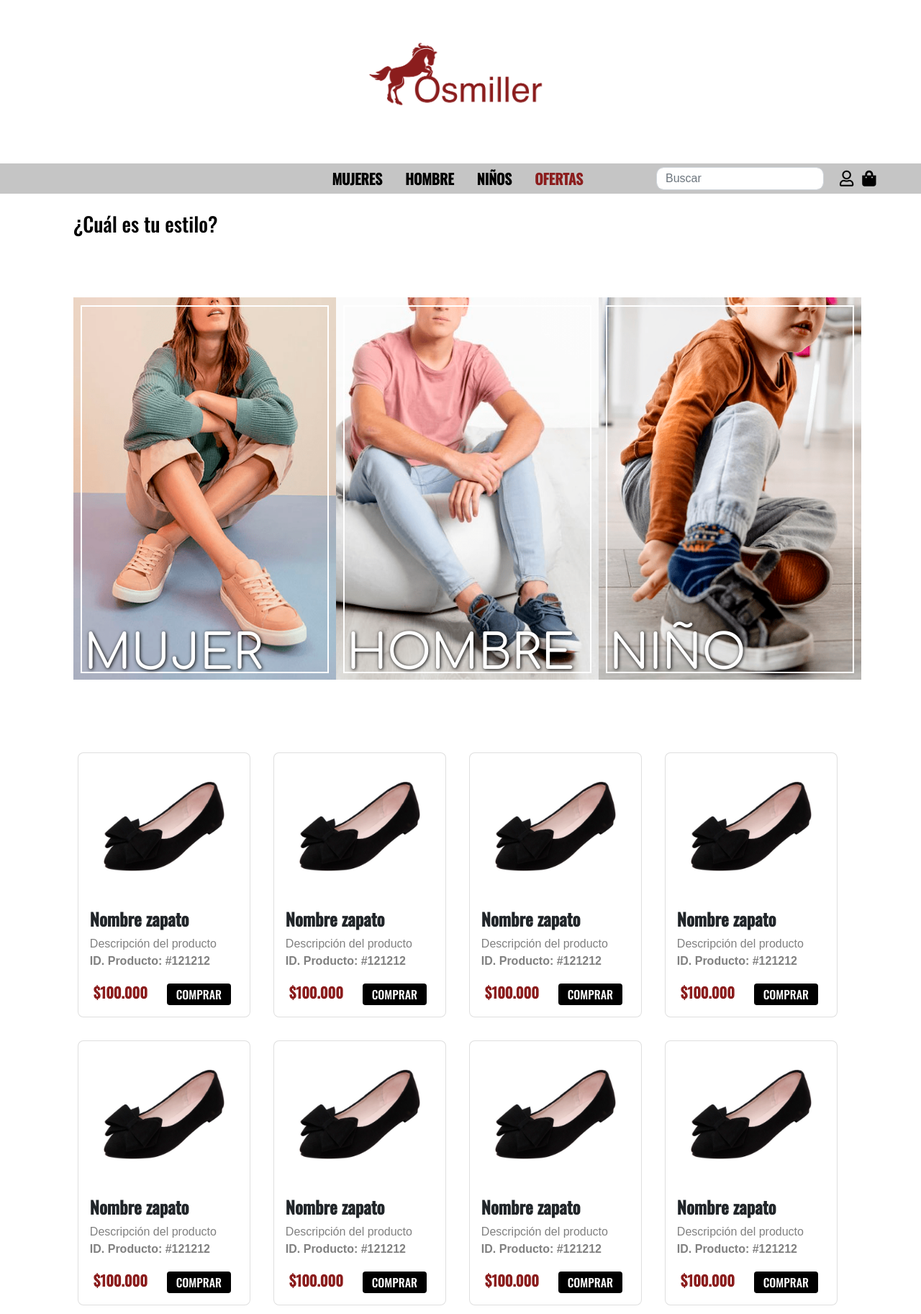
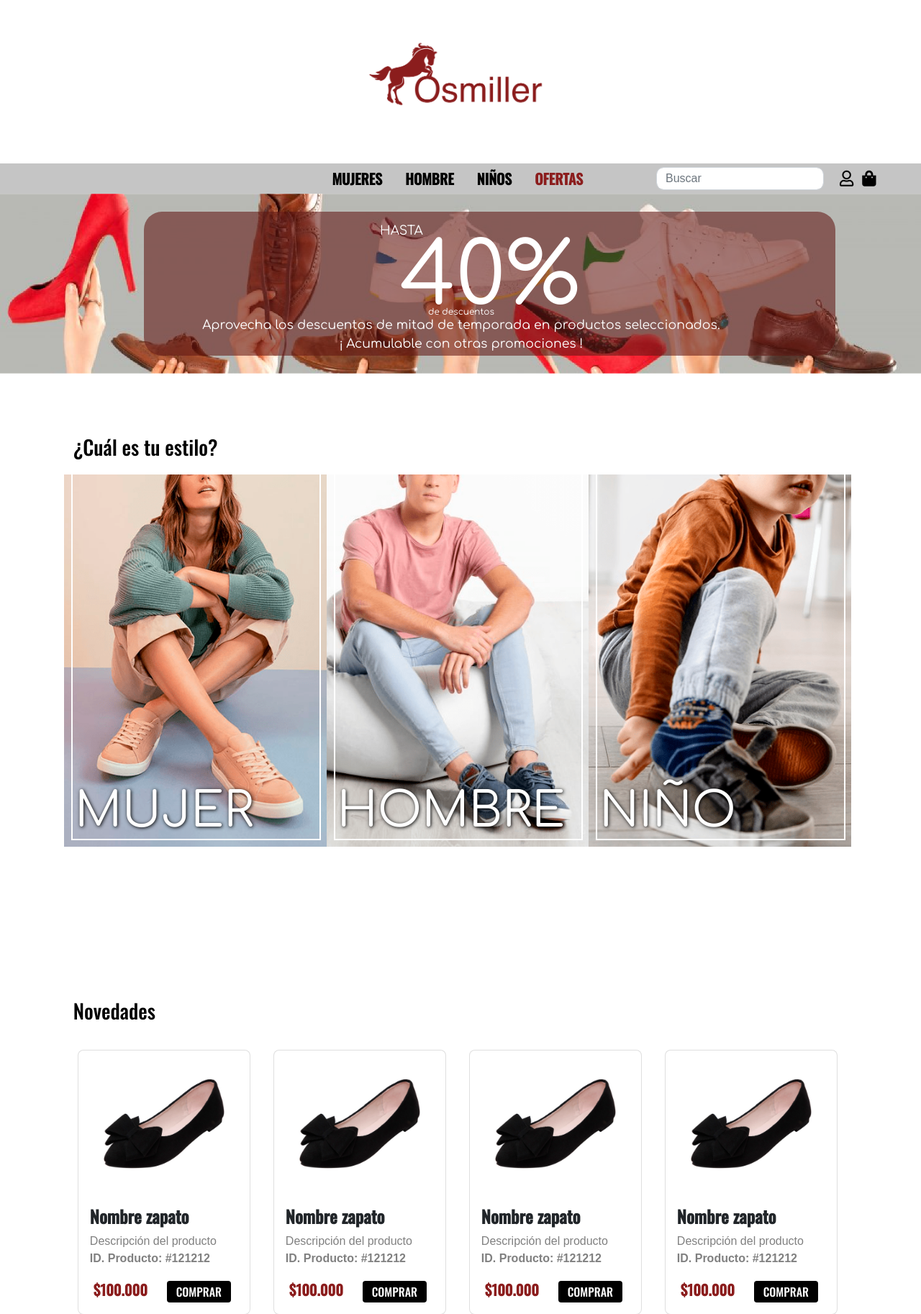
Before and after one commit to oscarloaiza666/Osmiller-Repositorio-2, a PHP site: page / in a window 1280 px wide. Shown: the part 23-1848 px from the top of the page at 72% size. Run offline with PHP 8.4, Linux system fonts and the light colour scheme.

Commit message:
arreglos del home y demas

```diff
--- a/PLANTILLA.html
+++ b/PLANTILLA.html
@@ -194,9 +194,7 @@
           </div>
         </nav>
       </div>
-      <div class="row nav-row">
-        <h6>XDDDDDDDDDDDD</h6>
-      </div>
+      <div class="textocopyr "><br>© 2021 OSMILLER CALZADO</div>
     </footer>
     <!-- SCRIPTS -->
     <script src="js/bootstrap.bundle.min.js"></script>
--- a/acuerdoOrganizacion.html
+++ b/acuerdoOrganizacion.html
@@ -194,9 +194,7 @@
           </div>
         </nav>
       </div>
-      <div class="row nav-row">
-        <h6>XDDDDDDDDDDDD</h6>
-      </div>
+    <div class="textocopyr "><br>© 2021 OSMILLER CALZADO</div>
     </footer>
     <!-- SCRIPTS -->
     <script src="js/bootstrap.bundle.min.js"></script>
--- a/avisoOrganizacion.html
+++ b/avisoOrganizacion.html
@@ -194,9 +194,7 @@
           </div>
         </nav>
       </div>
-      <div class="row nav-row">
-        <h6>XDDDDDDDDDDDD</h6>
-      </div>
+    <div class="textocopyr "><br>© 2021 OSMILLER CALZADO</div>
     </footer>
     <!-- SCRIPTS -->
     <script src="js/bootstrap.bundle.min.js"></script>
--- a/ayuda.html
+++ b/ayuda.html
@@ -194,9 +194,7 @@
           </div>
         </nav>
       </div>
-      <div class="row nav-row">
-        <h6>XDDDDDDDDDDDD</h6>
-      </div>
+    <div class="textocopyr "><br>© 2021 OSMILLER CALZADO</div>
     </footer>
     <!-- SCRIPTS -->
     <script src="js/bootstrap.bundle.min.js"></script>
--- a/carritoCompras.html
+++ b/carritoCompras.html
@@ -194,9 +194,7 @@
           </div>
         </nav>
       </div>
-      <div class="row nav-row">
-        <h6>XDDDDDDDDDDDD</h6>
-      </div>
+    <div class="textocopyr "><br>© 2021 OSMILLER CALZADO</div>
     </footer>
     <!-- SCRIPTS -->
     <script src="js/bootstrap.bundle.min.js"></script>
--- a/categoriaHombres.html
+++ b/categoriaHombres.html
@@ -364,9 +364,7 @@
           </div>
         </nav>
       </div>
-      <div class="row nav-row">
-        <h6>XDDDDDDDDDDDD</h6>
-      </div>
+      <div class="textocopyr "><br>© 2021 OSMILLER CALZADO</div>
     </footer>
     <!-- SCRIPTS -->
     <script src="js/bootstrap.bundle.min.js"></script>
--- a/categoriaMujeres.html
+++ b/categoriaMujeres.html
@@ -364,9 +364,7 @@
           </div>
         </nav>
       </div>
-      <div class="row nav-row">
-        <h6>XDDDDDDDDDDDD</h6>
-      </div>
+      <div class="textocopyr "><br>© 2021 OSMILLER CALZADO</div>
     </footer>
     <!-- SCRIPTS -->
     <script src="js/bootstrap.bundle.min.js"></script>
--- a/categoriaNinos.html
+++ b/categoriaNinos.html
@@ -364,9 +364,7 @@
           </div>
         </nav>
       </div>
-      <div class="row nav-row">
-        <h6>XDDDDDDDDDDDD</h6>
-      </div>
+      <div class="textocopyr "><br>© 2021 OSMILLER CALZADO</div>
     </footer>
     <!-- SCRIPTS -->
     <script src="js/bootstrap.bundle.min.js"></script>
--- a/categoriaOfertas.html
+++ b/categoriaOfertas.html
@@ -364,9 +364,7 @@
           </div>
         </nav>
       </div>
-      <div class="row nav-row">
-        <h6>XDDDDDDDDDDDD</h6>
-      </div>
+      <div class="textocopyr "><br>© 2021 OSMILLER CALZADO</div>
     </footer>
     <!-- SCRIPTS -->
     <script src="js/bootstrap.bundle.min.js"></script>
--- a/index.html
+++ b/index.html
@@ -96,7 +96,8 @@
     -->
 
     <!-- Ofertas banner -->
-    <!-- <div class="contenedor-imagenes2">
+
+    <div class="contenedor-imagenes2">
       <div>
         <img src="img/ofertaca.png" class="imagenes2" />
       </div>
@@ -112,7 +113,8 @@
       </div>
       <div class="texto-ofertas2">HASTA</div>
       <div class="texto-ofertas3">de descuentos</div>
-    </div> -->
+    </div>
+    <div style="padding: 30px"></div>
 
     <!--  ¿Cuál es tu estilo?  -->
     <div class="contenedor-text">
@@ -127,44 +129,47 @@
         <div>
           <img src="img/mujerca.png" class="contenedor-imagenes-style" />
         </div>
-        <div class="fondo-atras-imagenes"></div>
         <div
         class="contenedor-imagenes-aux"
         onclick="location.href='categoriasGenerico.html'"
       ></div>
         <div class="borde-imagen"></div>
-        <div class="cuadro-texto"></div>
         <div class="texto-imagen">MUJER</div>
+
       </div>
       <div>
         <div>
           <img src="img/hombreca.png" class="contenedor-imagenes-style" />
         </div>
-        <div class="fondo-atras-imagenes"></div>
         <div
           class="contenedor-imagenes-aux"
           onclick="location.href='categoriasGenerico.html'"
         ></div>
         <div class="borde-imagen"></div>
-        <div class="cuadro-texto"></div>
         <div class="texto-imagen">HOMBRE</div>
       </div>
       <div>
         <div>
           <img src="img/ninoca.png" class="contenedor-imagenes-style" />
         </div>
-        <div class="fondo-atras-imagenes"></div>
         <div
           class="contenedor-imagenes-aux"
           onclick="location.href='categoriasGenerico.html'"
         ></div>
         <div class="borde-imagen"></div>
-        <div class="cuadro-texto"></div>
         <div class="texto-imagen">NIÑO</div>
       </div>
     </div>
-
     <div style="padding: 60px"></div>
+        <!--  Novedades  -->
+        <div class="contenedor-text">
+          <div>
+            <h3 class="contenedor-text-style">Novedades</h3>
+          </div>
+        </div>
+<!--
+    <div style="padding: 60px"></div>
+-->
 
     <section class="contenedor-card-zapatos">
       <div class="card m-3">
@@ -456,8 +461,7 @@
           </div>
         </nav>
       </div>
-      <div class="row nav-row">
-        <h6>XDDDDDDDDDDDD</h6>
+      <div class="textocopyr "><br>© 2021 OSMILLER CALZADO</div>
       </div>
     </footer>
     <!-- SCRIPTS -->
--- a/login.html
+++ b/login.html
@@ -226,9 +226,7 @@
         </div>
       </nav>
     </div>
-    <div class="row nav-row">
-      <h6>XDDDDDDDDDDDD</h6>
-    </div>
+  <div class="textocopyr "><br>© 2021 OSMILLER CALZADO</div>
   </footer>
   <!-- SCRIPTS -->
   <script src="https://cdn.jsdelivr.net/npm/bootstrap@5.0.0-beta3/dist/js/bootstrap.bundle.min.js"
--- a/miCuenta.html
+++ b/miCuenta.html
@@ -194,9 +194,7 @@
           </div>
         </nav>
       </div>
-      <div class="row nav-row">
-        <h6>XDDDDDDDDDDDD</h6>
-      </div>
+      <div class="textocopyr "><br>© 2021 OSMILLER CALZADO</div>
     </footer>
     <!-- SCRIPTS -->
     <script src="js/bootstrap.bundle.min.js"></script>
--- a/productoExhibido.html
+++ b/productoExhibido.html
@@ -194,9 +194,7 @@
           </div>
         </nav>
       </div>
-      <div class="row nav-row">
-        <h6>XDDDDDDDDDDDD</h6>
-      </div>
+      <div class="textocopyr "><br>© 2021 OSMILLER CALZADO</div>
     </footer>
     <!-- SCRIPTS -->
     <script src="js/bootstrap.bundle.min.js"></script>
--- a/quienesSomos.html
+++ b/quienesSomos.html
@@ -194,9 +194,7 @@
           </div>
         </nav>
       </div>
-      <div class="row nav-row">
-        <h6>XDDDDDDDDDDDD</h6>
-      </div>
+      <div class="textocopyr "><br>© 2021 OSMILLER CALZADO</div>
     </footer>
     <!-- SCRIPTS -->
     <script src="js/bootstrap.bundle.min.js"></script>
--- a/styles/styles.css
+++ b/styles/styles.css
@@ -125,7 +125,7 @@ IMAGEN DE HEADER
 }
 
 /* ----------------------------------
-   CONTENEDORES DE CARTAS CON MUJER, HOMBRE Y MUJER
+   CONTENEDORES DE TITULOS HOME
    ---------------------------------- */
 
 .contenedor-text {
@@ -143,69 +143,34 @@ IMAGEN DE HEADER
   font-size: 100 pt;
 }
 
+/* ----------------------------------
+   CONTENEDORES DE CARTAS CON MUJER, HOMBRE Y MUJER
+   ---------------------------------- */
+
 .contenedor-imagenes {
   width: 100%;
-  height: 560px;
-  background-color: #ffffff;
-  padding-top: 5%;
-  padding-left: 8%;
-  padding-right: 8%;
+  height: 583px;
+  padding-left: 7%;
+  padding-right: 7%;
   display: flex;
   justify-content: space-around;
 }
 
 .contenedor-imagenes-style {
-  width: 365px;
-  height: 531px;
+  width: 100%;
+  height:100%;
   position: relative;
-  z-index: 2;
-}
-
-.fondo-atras-imagenes {
-  width: 365px;
-  height: 531px;
-  background-color: #ffffff;
-  position: relative;
-  left: -10px;
-  top: -541px;
   z-index: 1;
 }
 
-.contenedor-imagenes-aux {
-  width: 345px;
-  height: 511px;
-  border: 0px solid #000000;
-  position: relative;
-  left: 10px;
-  top: -1052px;
-  z-index: 8;
-}
-
-.contenedor-imagenes-aux:hover ~ .borde-imagen {
-  transition: all ease-in-out 0.2s;
-  background-color: #61171493;
-  border: 0px solid #61171493;
-}
-
 .borde-imagen {
-  width: 345px;
-  height: 511px;
+  width: 95.13%;
+  height: 96.56%;
   border: 2.5px solid #ffffff;
   position: relative;
+  top: -1155px;
   left: 10px;
-  top: -1562px;
-  z-index: 6;
-}
-
-.cuadro-texto {
-  width: 324px;
-  height: 106px;
-  border-radius: 25px 0px 0px 25px;
-  background-color: #292b2b00;
-  position: relative;
-  left: 50px;
-  top: -1765px;
-  z-index: 3;
+  z-index: 2;
 }
 
 .texto-imagen {
@@ -213,10 +178,25 @@ IMAGEN DE HEADER
   font-size: 50pt;
   color: rgb(255, 255, 255);
   position: relative;
-  left: 15px;
-  top: -1745px;
-  z-index: 7;
+  top: -1245px;
+  left:15px;
+  z-index: 3;
   text-shadow: 1px 1px 5px black;
+}
+
+.contenedor-imagenes-aux {
+  width: 100%;
+  height: 100%;
+  border: 0px solid #ffffff;
+  position: relative;
+  top: -583px;
+  z-index: 4;
+}
+
+.contenedor-imagenes-aux:hover ~ .borde-imagen {
+  transition: all ease-in-out 0.2s;
+  background-color: #61171493;
+  border: 0px solid #61171493;
 }
 
 /* ----------------------------------
@@ -254,12 +234,19 @@ IMAGEN DE HEADER
   font-size: 20px;
 }
 
+.textocopyr {
+  color: rgb(0, 0, 0);
+  padding-left: 46%;
+  font-size: 8pt;
+}
+
 /* ----------------------------------
    BANNER OFERTAS
    ---------------------------------- */
 
 .contenedor-imagenes2 {
-  width: 100%;
+  width: 100.8%;
+  height: 250px;
 }
 
 .imagenes2 {
@@ -273,25 +260,23 @@ IMAGEN DE HEADER
   width: 100%;
   height: 250px;
   position: relative;
-  left: 0px;
   top: -500px;
   z-index: 2;
 }
 
 .cuadro-ofertas2 {
   width: 75%;
-  height: 200px;
+  height: 80%;
   border-radius: 25px;
   background-color: #61171493;
-  border: 0;
   font-family: "Comfortaa", bold;
   font-size: 90pt;
   color: rgb(255, 255, 255);
+  text-align: center;
   position: relative;
-  left: 190px;
+  left:200px;
   top: -725px;
   z-index: 3;
-  text-align: center;
 }
 
 .texto-ofertas {
@@ -304,6 +289,7 @@ IMAGEN DE HEADER
   top: -780px;
   z-index: 4;
 }
+
 .texto-ofertas2 {
   font-family: "Comfortaa", bold;
   font-size: 13pt;
@@ -314,13 +300,13 @@ IMAGEN DE HEADER
   top: -963px;
   z-index: 5;
 }
+
 .texto-ofertas3 {
   font-family: "Comfortaa", bold;
   font-size: 9pt;
   color: rgb(255, 255, 255);
   text-align: center;
   position: relative;
-  left: 70px;
   top: -873px;
   z-index: 6;
 }
--- a/tiendas.html
+++ b/tiendas.html
@@ -194,9 +194,7 @@
           </div>
         </nav>
       </div>
-      <div class="row nav-row">
-        <h6>XDDDDDDDDDDDD</h6>
-      </div>
+      <div class="textocopyr "><br>© 2021 OSMILLER CALZADO</div>
     </footer>
     <!-- SCRIPTS -->
     <script src="js/bootstrap.bundle.min.js"></script>
```
Also changed, not shown: img/mujerca.png, img/ninoca.png. Lines whose indentation alone changed are shown as unchanged.
